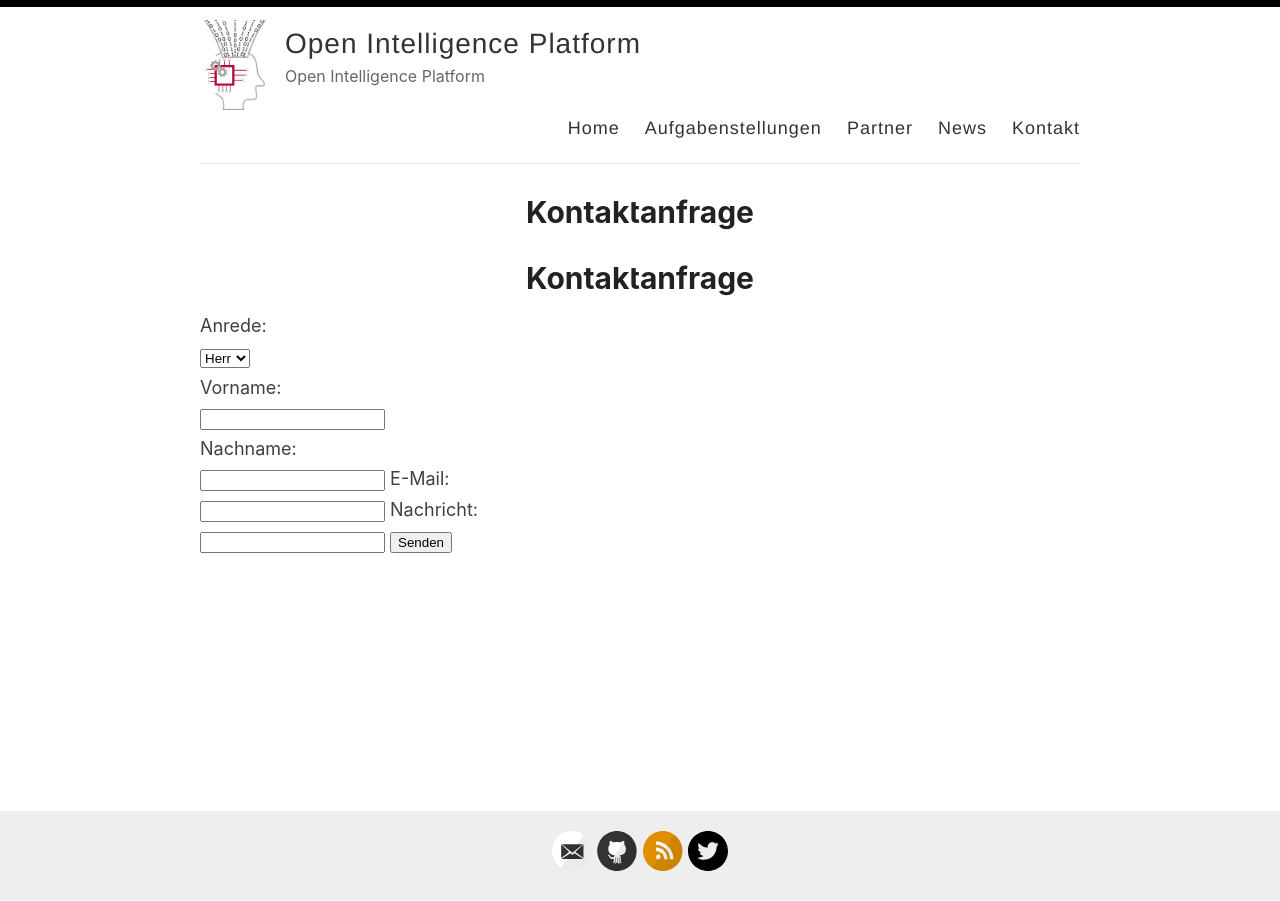
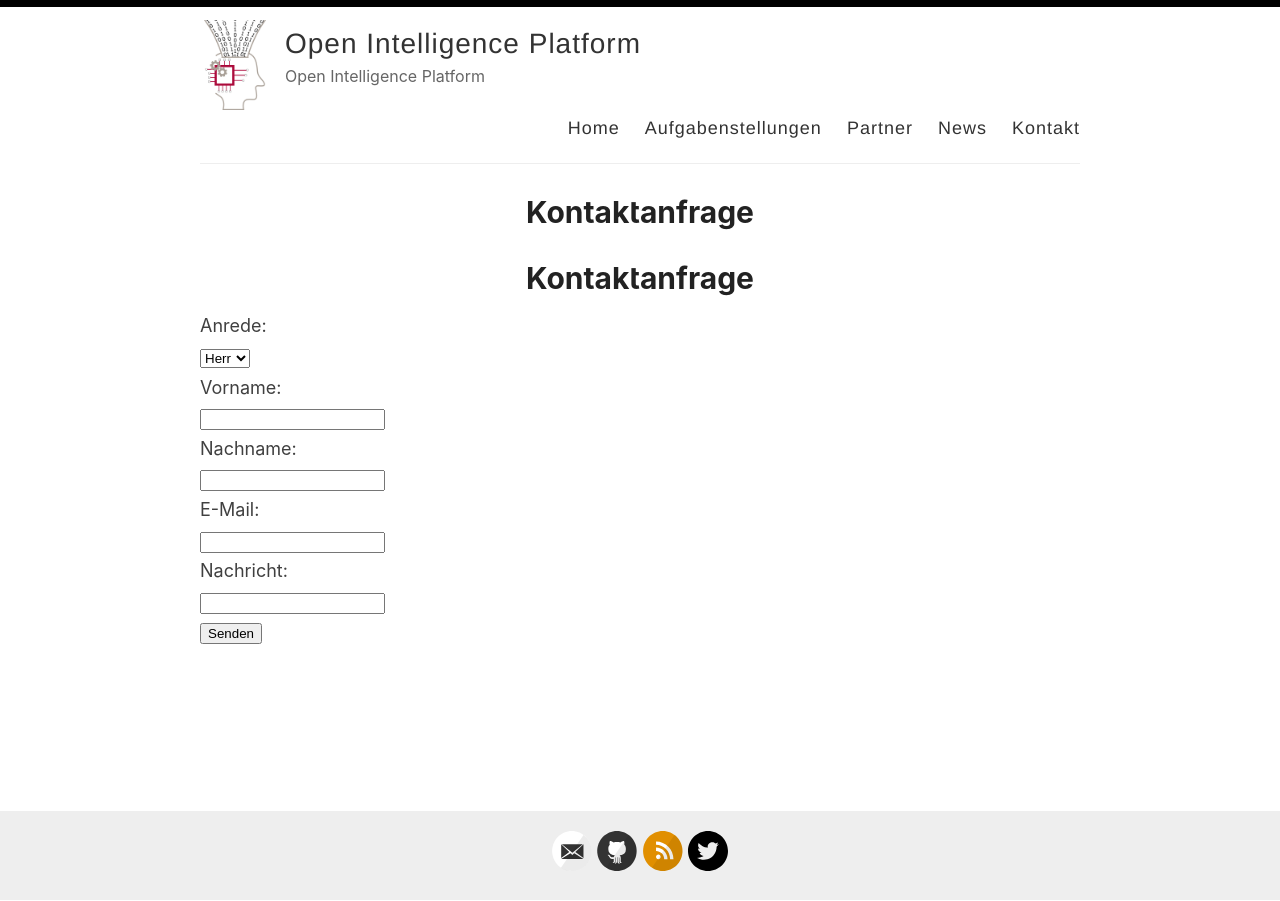
Before and after one commit to OpenIntelligencePlatform/OpenIntelligencePlatform.github.io, a Jekyll site: the page built from _pages/contact.html, in a window 1280 px wide. Built offline with Jekyll 4.4.1, drawn with Linux system fonts in a browser that asks for light colours; comment, search, counter and statistics services are not loaded.

Commit message:
Update contact.html

```diff
--- a/_pages/contact.html
+++ b/_pages/contact.html
@@ -15,11 +15,11 @@ title: Kontaktanfrage
   Vorname:<br>
   <input type="text" name="entry.927665147" id="entry.927665147"><br>
   Nachname:<br>
-  <input type="text" name="entry.1328003203" id="entry.1328003203">
+  <input type="text" name="entry.1328003203" id="entry.1328003203"><br>
   E-Mail:<br>
-  <input type="text" name="entry.1688905845" id="entry.1688905845">
+  <input type="text" name="entry.1688905845" id="entry.1688905845"><br>
   Nachricht:<br>
-  <input type="text" name="entry.416903834" id="entry.416903834">
+  <input type="text" name="entry.416903834" id="entry.416903834"><br>
   <input type="submit" value="Senden">
 </form>
 
```
